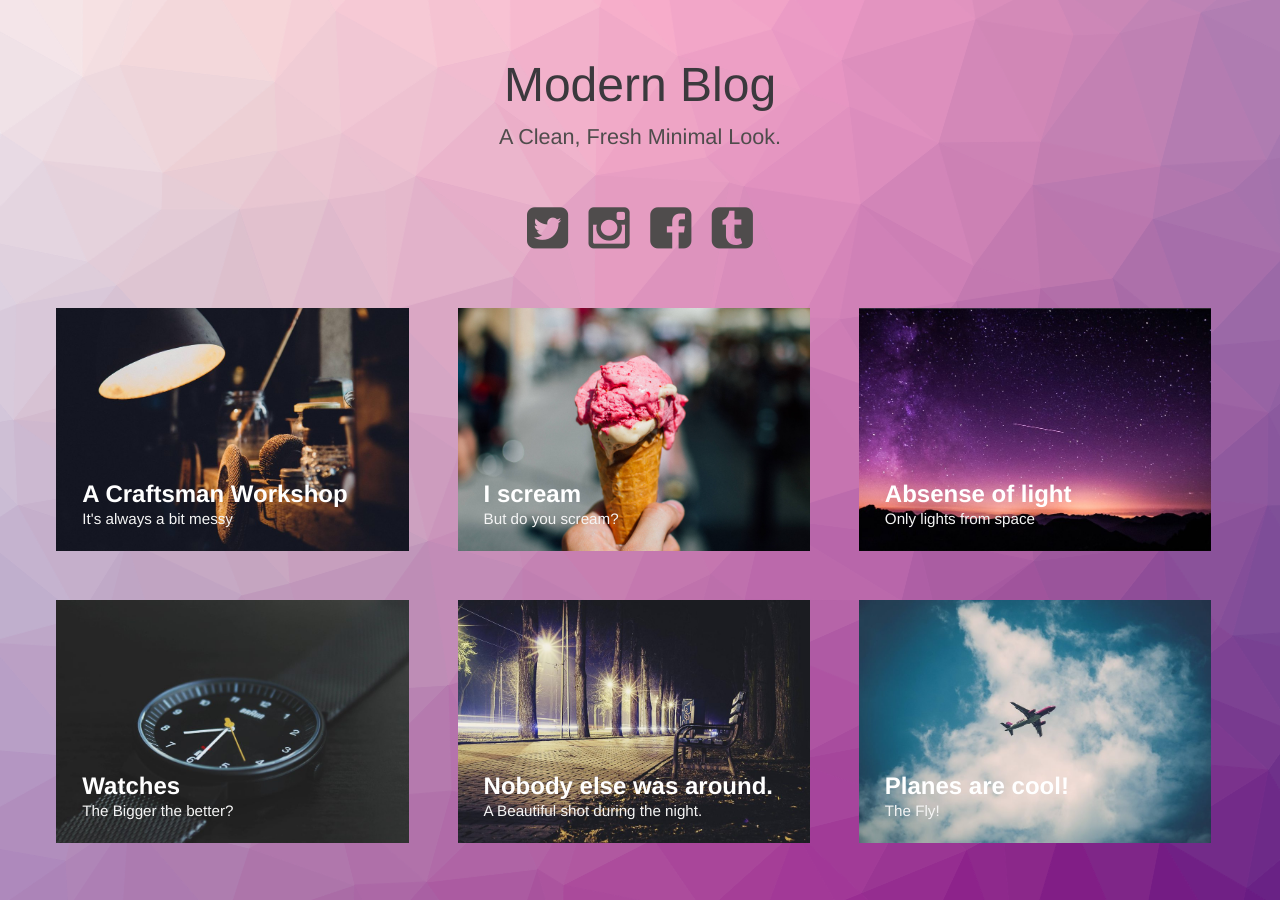
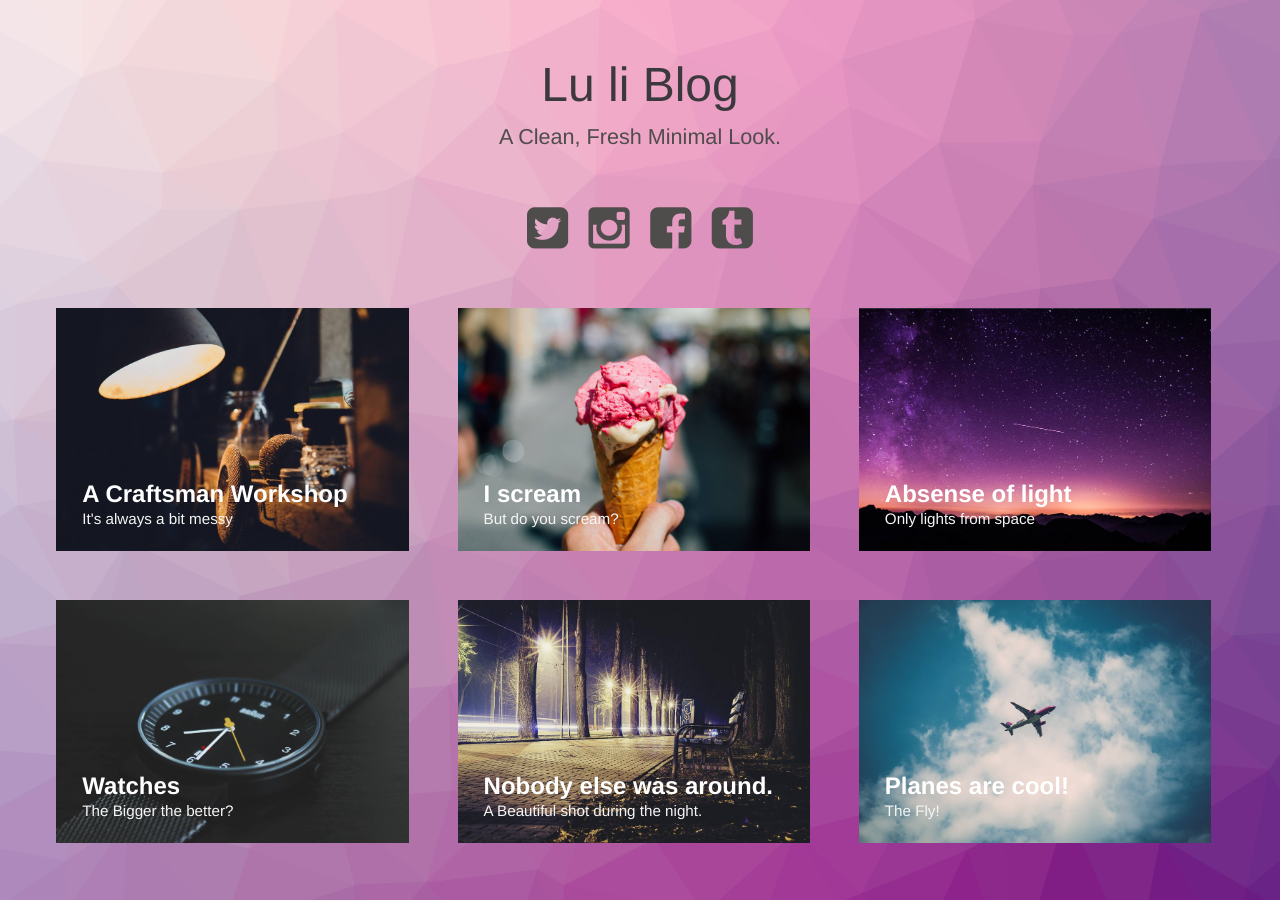
Before and after one commit to llxLLY/lulixiong.github.io, a Jekyll site: the page built from index.html, in a window 1280 px wide. Built offline with Jekyll 4.4.1, drawn with Linux system fonts in a browser that asks for light colours.

Commit message:
change index

```diff
--- a/index.html
+++ b/index.html
@@ -28,7 +28,7 @@ layout: compress
 <body class="body">
 <div class="container">
     <header class="header">
-        <h1>Modern Blog<span>A Clean, Fresh Minimal Look.</span></h1>
+        <h1>Lu li Blog<span>A Clean, Fresh Minimal Look.</span></h1>
         <nav class="links">
             <a href="#"><i class="fa fa-twitter-square fa-3x"></i></a>
             <a href="#"><i class="fa fa-instagram fa-3x"></i></a>
```
